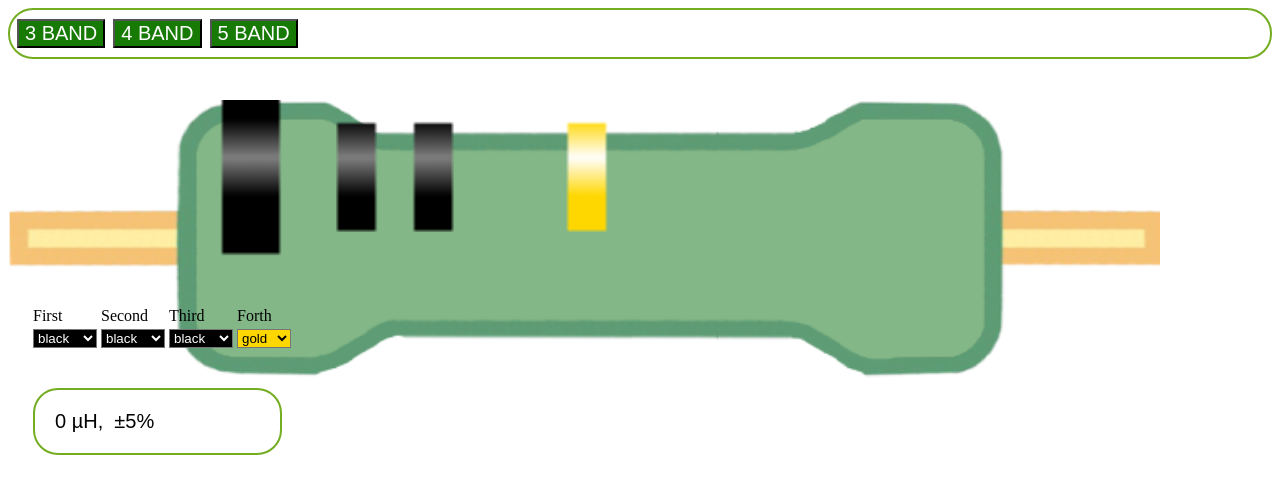
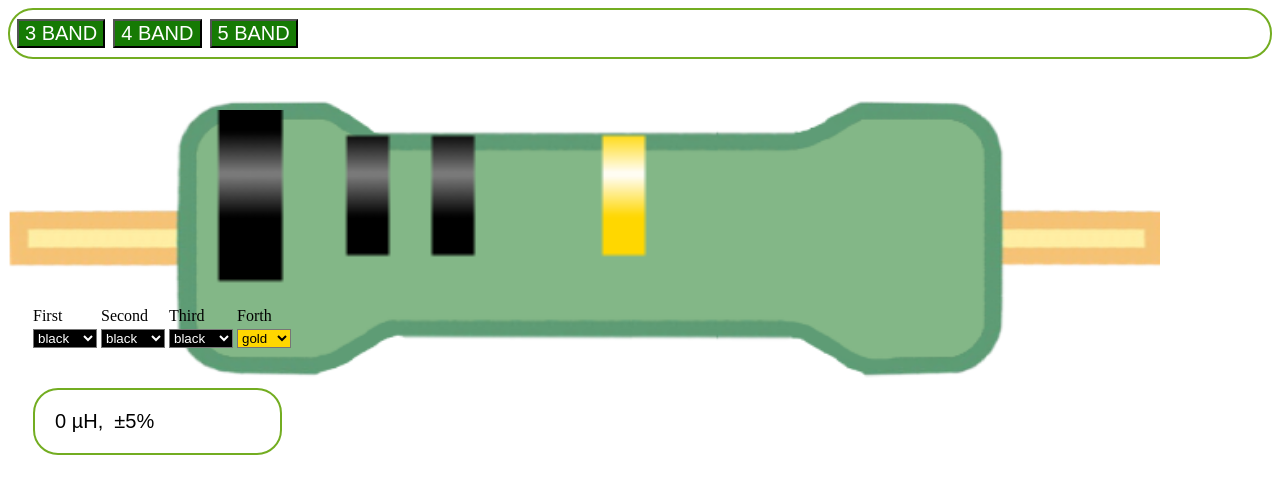
Before and after one commit to mayur4535/test, a website: page index.html in a window 1280 px wide. Drawn offline with Linux system fonts and the light colour scheme.

Commit message:
Update index.html

```diff
--- a/index.html
+++ b/index.html
@@ -566,11 +566,11 @@ img {width:90%;
   margin-right: auto;
 
 }
-.d{width:90%;
+.d{width:100%;
 
    position: absolute;
-  top: 100px;
-  left:30px;
+  top: 110px;
+  left:05px;
 
   margin-left: auto;
   margin-right: auto;}
@@ -612,7 +612,8 @@ img {width:90%;
 <table>
 <tbody>
 
-<td >
+<td style="align:centre;">
+
 <input onclick="setvar('3')" name="V" id="11" type="button" value="3 BAND" style=" background-color: #167A04 ; border: 1; color: white;   text-align: center; text-decoration: none; display: inline-block;
                font-size: 20px; margin: 4px 2px;"/></td>
 <td> <input onclick="setvar('4')" name="V" type="button" value="4 BAND" style=" background-color: #167A04 ; border: 1; color: white;  text-align: center; text-decoration: none; display: inline-block;
```
